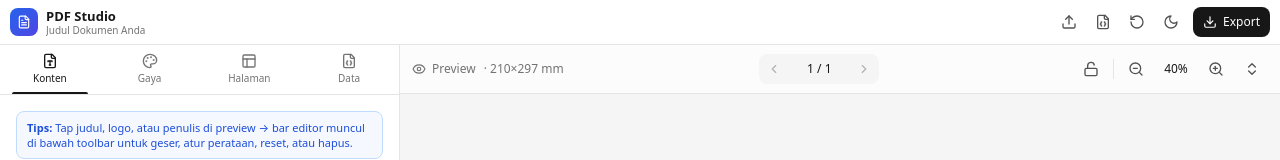
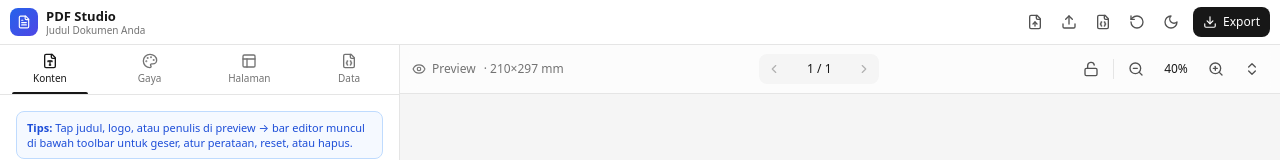
Before and after one commit to jampingkuda2-bot/bot, a Next.js app: page / in a window 1280 px wide. Shown: the top 160 px of the page. Built offline with nearby package versions, Linux system fonts and the light colour scheme.

Commit message:
Add PDF import feature to TopBar component
Added import for FileUp icon and integrated PDF import functionality.

```diff
--- a/app/components/TopBar.js
+++ b/app/components/TopBar.js
@@ -1,9 +1,9 @@
-import { FileText, Download, Upload, FileJson, RotateCcw, Moon, Sun } from 'lucide-react';
+import { FileText, Download, Upload, FileJson, RotateCcw, Moon, Sun, FileUp } from 'lucide-react';
 import { IconBtn } from './ui';
 
 export default function TopBar({
   doc, dark, exporting, progress,
-  onToggleTheme, onExport, onReset, onExportJson, onImportJson,
+  onToggleTheme, onExport, onReset, onExportJson, onImportJson, onImportPdf,
 }) {
   return (
     <header className="sticky top-0 z-30 border-b border-neutral-200 dark:border-neutral-800 bg-white/90 dark:bg-neutral-900/90 backdrop-blur">
@@ -20,6 +20,9 @@ export default function TopBar({
           </div>
         </div>
         <div className="flex items-center gap-0.5">
+          <IconBtn title="Import PDF" onClick={onImportPdf}>
+            <FileUp className="w-4 h-4" />
+          </IconBtn>
           <IconBtn title="Import JSON" onClick={onImportJson}>
             <Upload className="w-4 h-4" />
           </IconBtn>
```
